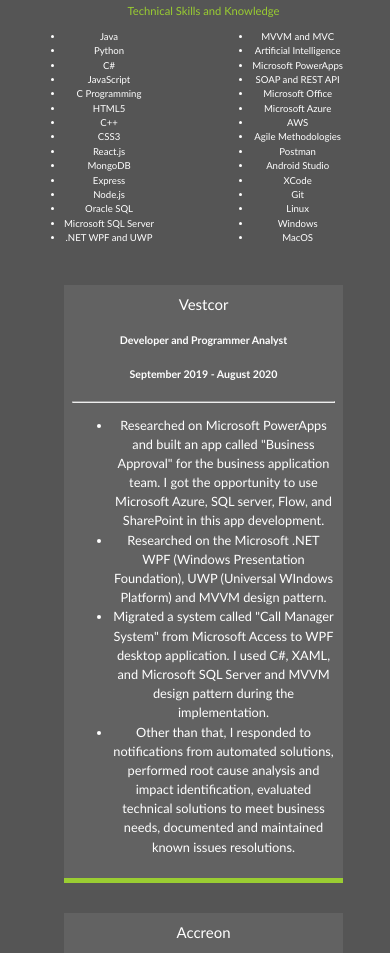
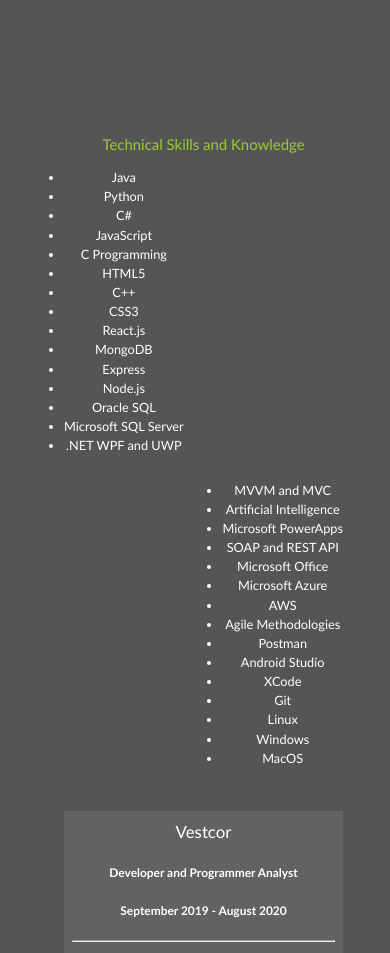
Before and after one commit to sverma1999/Personal_Portfolio, a website: page dist/about.html in a window 390 px wide. Shown: the part 1117-2070 px from the top of the page. Drawn offline with Linux system fonts and the light colour scheme.

Commit message:
fixing bugs

```diff
--- a/scss/_mobile.scss
+++ b/scss/_mobile.scss
@@ -175,7 +175,7 @@
 // Smartphones
 @include mediaSm{
     body{
-        font-size: 0.8rem;
+        font-size: 0.9rem;
     }
     main{
         align-items: center;
@@ -191,7 +191,7 @@
     }
 
     .skills{
-        font-size: 0.6rem;
+        font-size: 0.798rem;
     }
     .bio-image{
         grid-area: bioimage;
@@ -210,8 +210,15 @@
         'resume';
 
         grid-template-columns: 1fr;
+
     }
 
+    .job{
+        text-align: left;
+        h3,h5{
+            text-align: center;
+        }
+    }
     .technical{
         float: left;
         padding-left: 0rem;
```
Also changed, not shown: dist/css/main.css.
